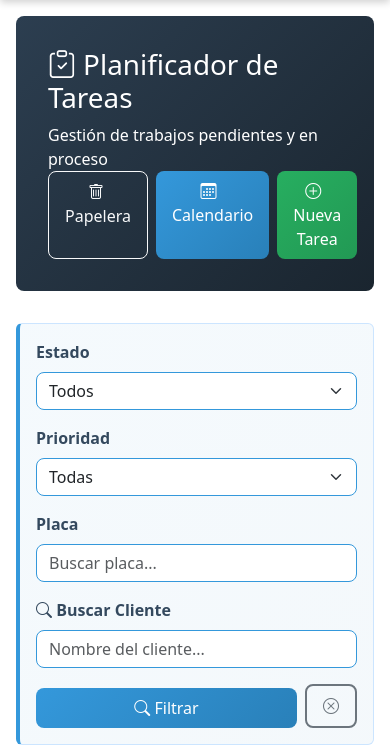
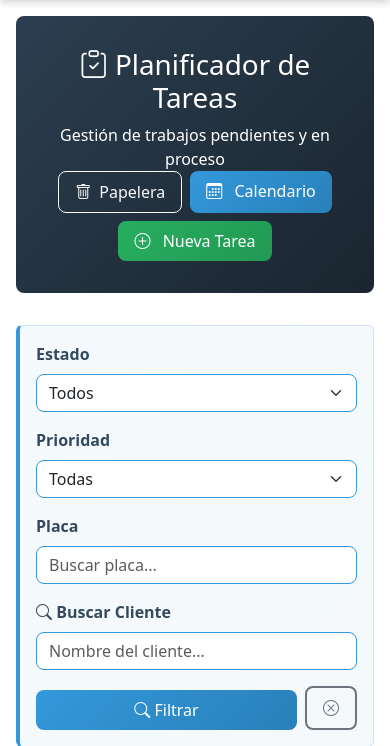
Before and after one commit to JuanSebastianClavijoTapias/proyectoEmpresa, a Django app: page /tareas/ in a window 390 px wide. Shown: the part 60-806 px from the top of the page. Run offline with Django 5.2, Linux system fonts and the light colour scheme; the visitor is signed in with stand-in values (Sample User, id 1); data that the repository does not hold is empty; parts of the project's set-up code (start-up, migrations or seed data) failed here and were passed over.

Commit message:
Update page header layout for improved responsiveness and alignment

```diff
--- a/proyectoempresa/templates/paneltareas/lista.html
+++ b/proyectoempresa/templates/paneltareas/lista.html
@@ -4,12 +4,12 @@
 {% block title %}Planificador de Tareas - Tapicería{% endblock %}
 
 {% block content %}
-<div class="page-header d-flex justify-content-between align-items-center flex-wrap">
-    <div>
+<div class="page-header d-flex justify-content-center justify-content-md-between align-items-center flex-wrap">
+    <div class="text-center text-md-start">
         <h1><i class="bi bi-clipboard-check"></i> Planificador de Tareas</h1>
         <p class="text-white mb-0">Gestión de trabajos pendientes y en proceso</p>
     </div>
-    <div class="d-flex gap-2">
+    <div class="d-flex flex-wrap gap-2 justify-content-center">
         {% if es_jefe %}
         <a href="{% url 'tareas:papelera' %}" class="btn btn-outline-light">
             <i class="bi bi-trash me-1"></i> Papelera
```
Also changed, not shown: proyectoempresa/paneltareas/migrations/0014_merge_20260629_1848.py (added).
